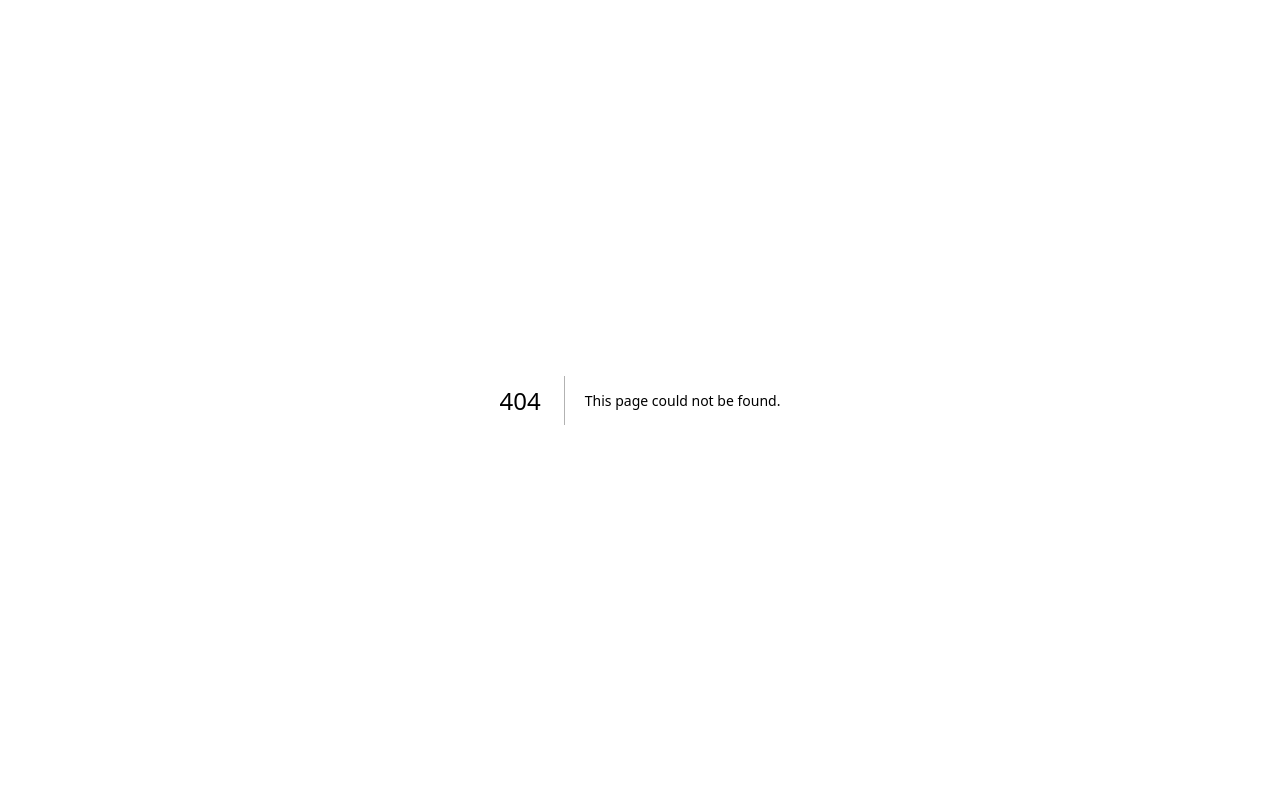
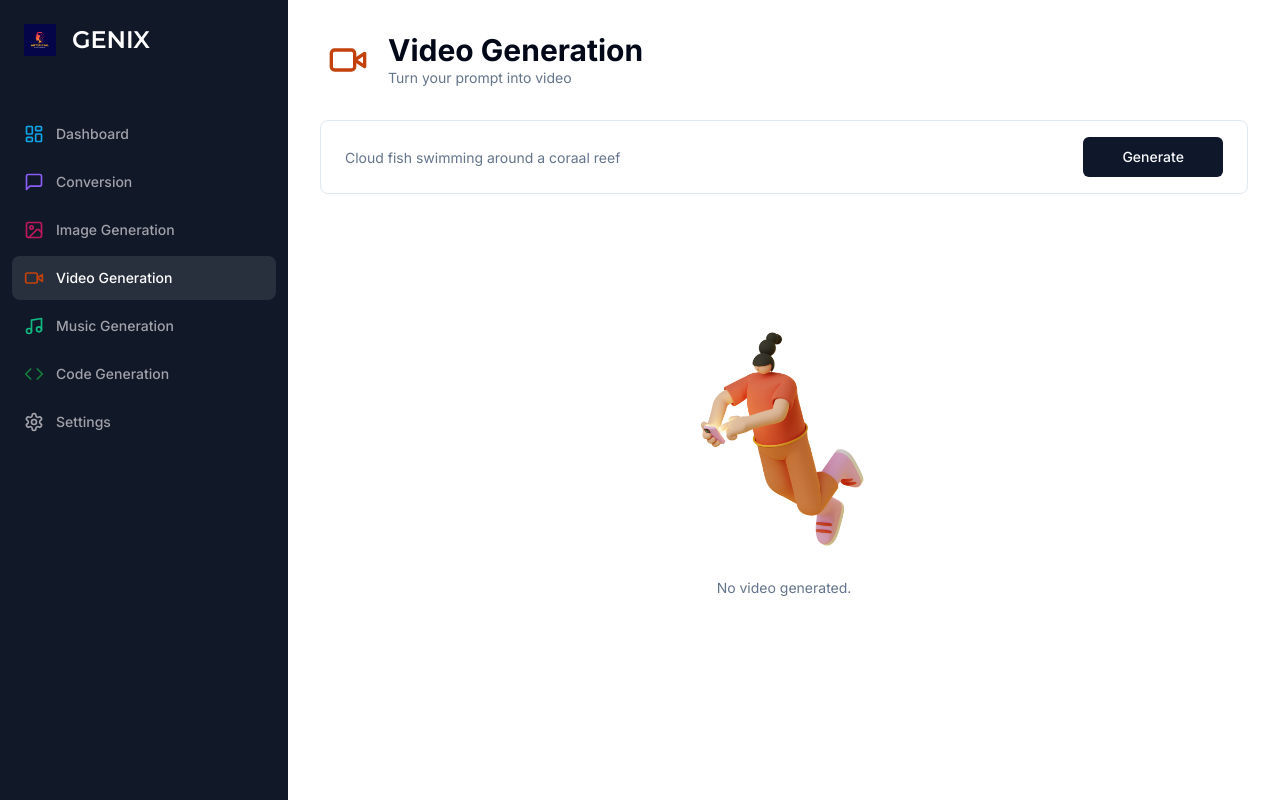
Before and after one commit to Ayasouk/AI-SAAS, a Next.js app: page /video in a window 1280 px wide. Before the commit this address had no page. Built offline with nearby package versions, Linux system fonts and the light colour scheme.

Commit message:
Video generation page

```diff
--- /dev/null
+++ b/app/(dashboard)/(routes)/video/constants.ts
@@ -0,0 +1,7 @@
+import * as z from "zod";
+
+export const formSchema = z.object({
+    prompt: z.string().min(1, {
+        message: "Video Prompt is required",
+    }),
+});
--- /dev/null
+++ b/app/(dashboard)/(routes)/video/page.tsx
@@ -0,0 +1,108 @@
+"use client";
+
+import * as z from "zod";
+import { Heading } from "@/components/heading";
+import { MessageSquare, Music, VideoIcon } from "lucide-react";
+import { useForm } from "react-hook-form";
+import {zodResolver } from "@hookform/resolvers/zod";
+import { formSchema } from "./constants";
+import { Form, FormControl, FormField, FormItem } from "@/components/ui/form";
+import { Input } from "@/components/ui/input";
+import { Button } from "@/components/ui/button";
+import axios from "axios";
+import { useRouter } from "next/navigation";
+
+import { useState } from "react";
+import { Empty } from "@/components/empty";
+import { Loader } from "@/components/loader";
+
+const VideoPage = ()=>{
+    const router = useRouter();
+    const [video, setVideo] = useState<string>();
+
+    const form = useForm<z.infer<typeof formSchema>>({
+        resolver: zodResolver(formSchema),
+        defaultValues: {
+            prompt: ""
+        }
+    });
+
+    const isLoading = form.formState.isSubmitting;
+
+    const onSubmit = async (values: z.infer<typeof formSchema>) => {
+        console.log("IN SUBMIT")
+        try {
+            setVideo(undefined);
+
+            const response = await axios.post("/api/video", values);
+
+            setVideo(response.data[0]);
+
+            form.reset();
+
+        } catch(error: any) {
+            //TODO : open a modal
+            console.log(error)
+
+        } finally {
+
+            router.refresh();
+        }
+        console.log("VALUE", values);
+    }
+
+    return (<div>
+        <Heading
+            title= "Video Generation"
+            description="Turn your prompt into video"
+            icon={VideoIcon}
+            iconColor="text-orange-700"
+            bgColor="text-orange-700/10"
+        />
+        <div className="px-4 lg:px-8">
+            <div>
+                <Form {...form}>
+                    <form onSubmit={form.handleSubmit(onSubmit)} className="rounded-lg border w-full p-4 px-3 md:px-6 focus-whithin:shadow-sm grid grid-cols-12 gap-2">
+                        <FormField
+                            name="prompt"
+                            render={ ({field}) => (
+                                <FormItem className="col-span-12 lg:col-span-10">
+                                    <FormControl className="m-0 p-0">
+                                        <Input className="border-0 outline-none focus-visible:ring-0 focus-visibile:ring-transparent"
+                                                disabled={isLoading}
+                                                placeholder="Cloud fish swimming around a coraal reef"
+                                                {...field}
+                                                ></Input>
+                                    </FormControl>
+                                </FormItem>
+                            )}
+                        />
+                        <Button className="col-span-12 lg:col-span-2 w-full" disabled={isLoading}>
+                            Generate
+                        </Button>
+                    </form>
+                </Form>
+            </div>
+            <div className="space-y-4 mt-4">
+                {
+                    isLoading && (
+                        <div className="p-8 rounded-lg w-full flex items-center justify-center bg-muted">
+                            <Loader />
+                        </div>
+                    )
+                }
+                {!video && !isLoading && (
+                    <Empty label="No video generated."/>
+                )}
+                {video && (
+                    <video controls className="w-full aspect-video mt-8 rounded-lg border bg-black" controls>
+                        <source src={video}/>
+                    </video>
+                )}
+
+            </div>
+        </div>
+    </div>)
+};
+
+export default VideoPage;
--- /dev/null
+++ b/app/api/video/route.ts
@@ -0,0 +1,42 @@
+import { auth } from "@clerk/nextjs";
+import { NextResponse } from "next/server";
+import Replicate from "replicate";
+
+
+const replicate = new Replicate({
+    auth: process.env.REPLICATE_API_TOKEN!,
+});
+
+
+export async function POST(
+    req: Request
+) {
+    try {
+        const {userId} = auth();
+        const body = await req.json();
+        const {prompt} = body;
+
+        if(!userId) {
+            return new NextResponse("Unauthorized", {status: 401});
+        }
+
+
+        if(!prompt) {
+            return new NextResponse("Messages are required", {status: 400});
+        }
+
+        const response = await replicate.run(
+            "anotherjesse/zeroscope-v2-xl:9f747673945c62801b13b84701c783929c0ee784e4748ec062204894dda1a351",
+            {
+              input: {
+                prompt: prompt
+              }
+            }
+          );
+
+        return NextResponse.json(response);
+    } catch (error) {
+        console.log("[VIDEO_ERROR]", error);
+        return new NextResponse("Internal error", { status: 500});
+    }
+}
```
